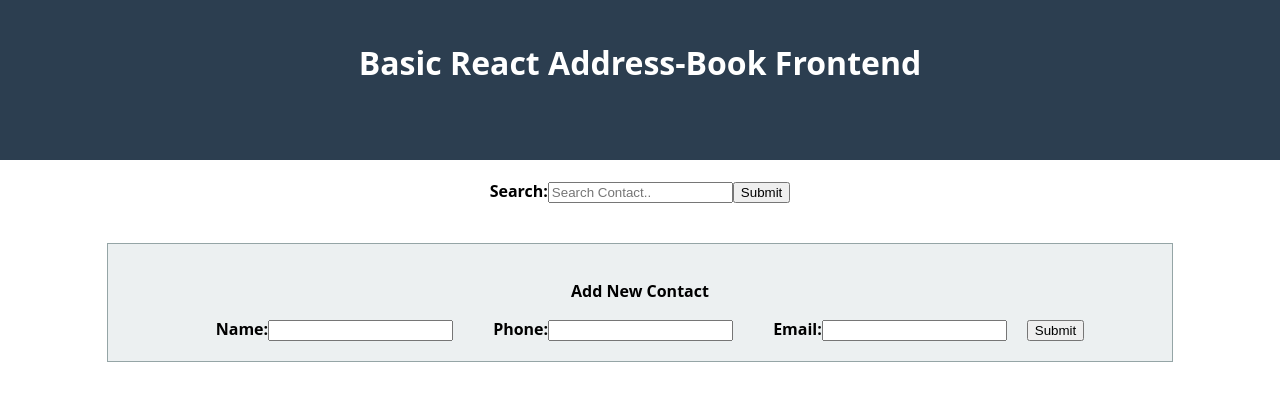
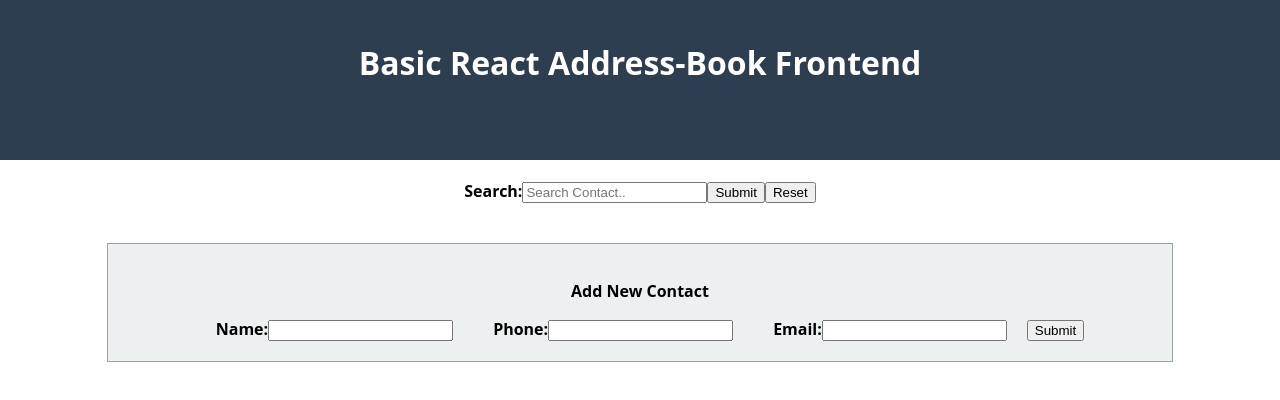
Before and after one commit to adhirchakravarti/address-book, a React (Create React App) app: page / in a window 1280 px wide. Shown: the top 400 px of the page. Built offline with nearby package versions, Linux system fonts and the light colour scheme; the HTML template or start-up script is replaced by a standard one.

Commit message:
added a reset button / feature in the searchbar component

```diff
--- a/src/App.js
+++ b/src/App.js
@@ -9,7 +9,8 @@ import SearchBar from './SearchBar/SearchBar.js';
 
 class App extends Component {
   state = {
-    contacts:[]
+    contacts:[],
+    contactsToDisplay:[]
   };
 
   addContactHandler = (newContact) => {
@@ -30,22 +31,23 @@ class App extends Component {
     }
 
   };
-
-  searchHandler = (queryObj) => {
-    console.log(queryObj);
-    let contacts = [...this.state.contacts];
-    let result = contacts.filter((el,index)=>{
-      return el.name.toLowerCase()===queryObj.query.toLowerCase() });
-    console.log(result);
-    let newContacts = [...result];
-    this.setState({
-      contacts:newContacts
-    });
-  };
+  // Deprecated
+  // searchHandler = (queryObj) => {
+  //   console.log(queryObj);
+  //   let contacts = [...this.state.contacts];
+  //   let result = contacts.filter((el,index)=>{
+  //     return el.name.toLowerCase()===queryObj.query.toLowerCase() });
+  //   console.log(result);
+  //   let newContacts = [...result];
+  //   this.setState({
+  //     contacts:newContacts
+  //   });
+  // };
 
   searchHandler2 = (queryObj) => {
     let contacts = [...this.state.contacts];
     //let results = [];
+    console.log("Query object: ",queryObj);
     let foundContacts = [];
     contacts.forEach((el, index)=>{
       let myRe = new RegExp(queryObj.query,"gi");
@@ -55,9 +57,15 @@ class App extends Component {
       }
     })
     //console.log(results);
-    console.log(foundContacts);
+    console.log("FoundContacts: ",foundContacts);
     this.setState({
-      contacts:foundContacts
+      contactsToDisplay:foundContacts
+    });
+  }
+
+  resetHandler = () => {
+    this.setState({
+      contactsToDisplay:[]
     });
   }
 
@@ -69,8 +77,9 @@ class App extends Component {
     });
   }
 
-  render() {
+  renderContacts = () => {
     let contactList = null;
+    if (this.state.contactsToDisplay.length === 0) {
       let contacts = [...this.state.contacts];
       if (contacts.length > 0) {
           contactList = (
@@ -80,10 +89,29 @@ class App extends Component {
             />
           );
       }
+    } else {
+      // eslint-disable-next-line
+      let allContacts = [...this.state.contacts];
+      //let displayedContacts = [];
+       contactList = (
+        <ContactList
+        contacts = {this.state.contactsToDisplay}
+        delete = {this.deleteContactHandler}
+        />
+      );
+
+    }
+    //console.log(contactList);
+    return contactList;
+  }
+
+  render() {
+    let contactList = this.renderContacts();
+
     return (
       <div className="App">
         <Cockpit/>
-        <SearchBar onType={(query)=>this.searchHandler2(query)}/>
+        <SearchBar onType={(query)=>this.searchHandler2(query)} onClear={this.resetHandler}/>
         <AddContact onAdd={(newContact)=>this.addContactHandler(newContact)}/>
         {contactList}
       </div>
--- a/src/SearchBar/SearchBar.js
+++ b/src/SearchBar/SearchBar.js
@@ -8,10 +8,17 @@ class SearchBar extends Component {
 
     change = e => {
         e.preventDefault();
-        //console.log(e.target.value);
+        console.log(e.target.value);
+        let input = e.target.value;
         this.setState({
-            query:e.target.value
+            query:input
         });
+        console.log(this.state.query);
+        // wanted to send the query object to the app component with this change, but it always sends one character less.
+        // if (this.state.query !== ''){
+        //     this.props.onType(this.state);
+        // }
+
     }
 
     submit = e => {
@@ -27,6 +34,14 @@ class SearchBar extends Component {
         });
     }
 
+    resetHandler = () => {
+        // this.setState({
+        //     query:''
+        // });
+        console.log(this.state);
+        this.props.onClear();
+    }
+
     render(){
         return (
             <div className="SearchBar">
@@ -36,6 +51,7 @@ class SearchBar extends Component {
                         onChange={this.change} placeholder="Search Contact.." name="search" value={this.state.query}/>
                     </label>
                     <input type="submit" value="Submit" />
+                    <input type="button" onClick={this.resetHandler} value="Reset" />
                 </form>
             </div>
         );
```
Lines whose indentation alone changed are shown as unchanged.
